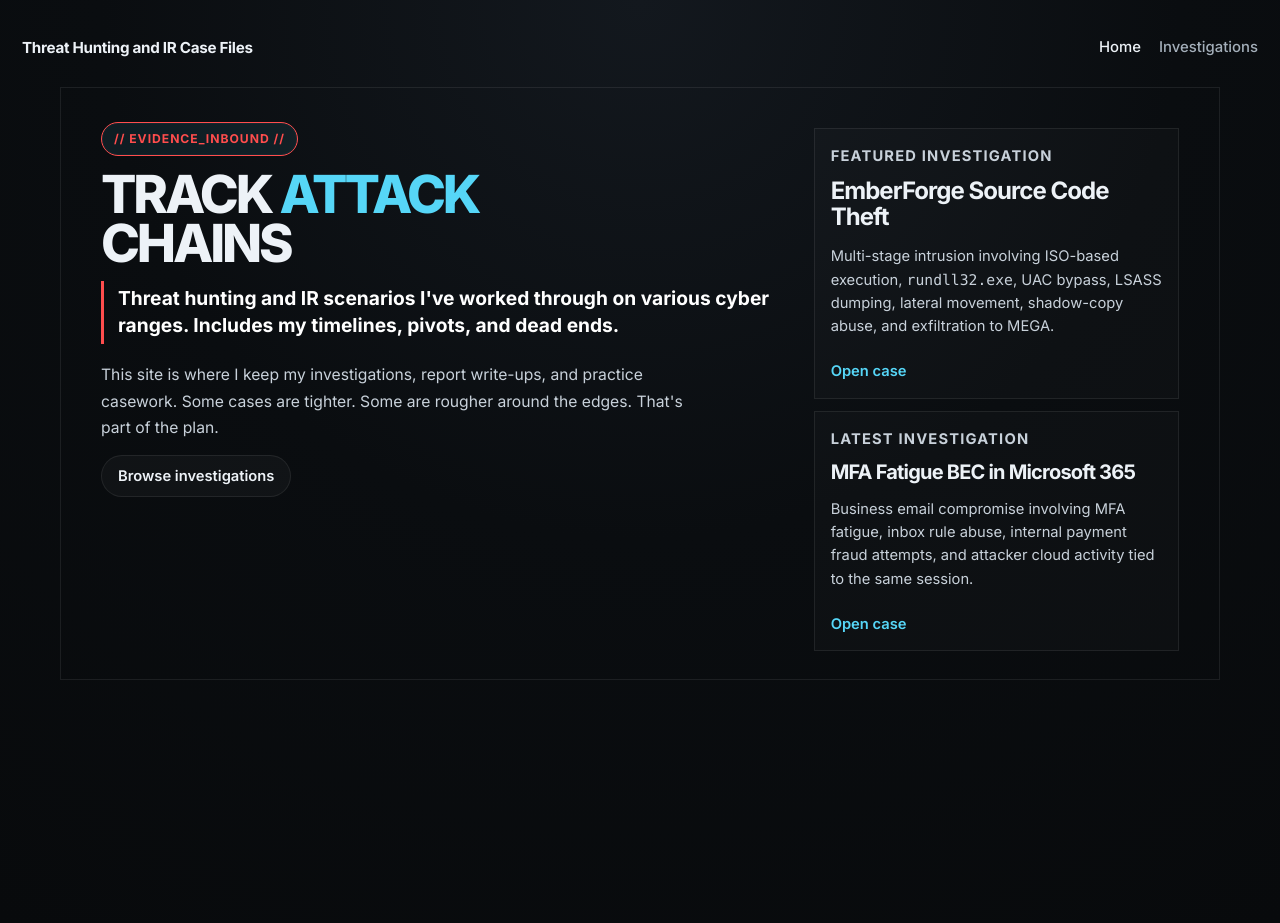
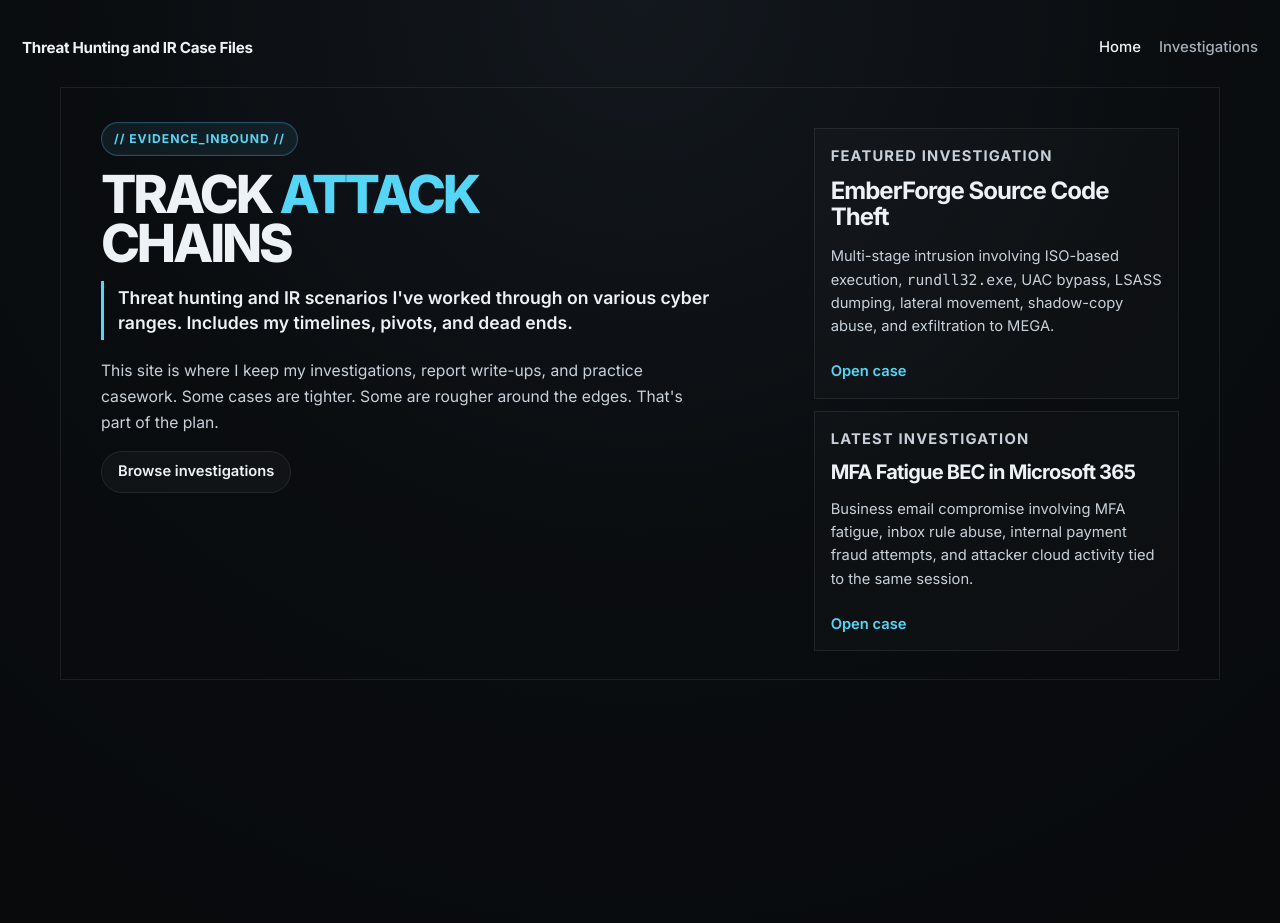
Before and after one commit to j-manli/j-manli.github.io, a Jekyll site: the page built from index.md, in a window 1280 px wide. Built offline with Jekyll 4.4.1, drawn with Linux system fonts in a browser that asks for light colours.

Commit message:
Update site.css

```diff
--- a/assets/css/site.css
+++ b/assets/css/site.css
@@ -726,33 +726,41 @@ code {
   background: rgba(255, 255, 255, 0.015);
 }
 
-
-
-
-
-
-
-
-
-
-
-
-
+.hero-card {
+  background: transparent !important;
+  box-shadow: none !important;
+  backdrop-filter: none !important;
+}
 
 .signal-badge {
-  color: #ff4d4d !important;
-  border-color: #ff4d4d !important;
+  color: #56d6f7 !important;
+  border-color: rgba(86, 214, 247, 0.28) !important;
+  background: rgba(86, 214, 247, 0.08) !important;
 }
 
 .hero-callout {
-  border-left-color: #ff4d4d !important;
   background: transparent !important;
-  color: #ffffff !important;
-  font-size: 1.2rem !important;
-  font-weight: 700 !important;
+  border-left: 3px solid #56d6f7 !important;
+  border-top: 0 !important;
+  border-right: 0 !important;
+  border-bottom: 0 !important;
+  border-radius: 0 !important;
+  padding: 4px 0 4px 14px !important;
+  margin-bottom: 18px !important;
+  color: var(--text) !important;
+  font-size: 1.1rem !important;
+  font-weight: 600 !important;
+  line-height: 1.45 !important;
+  max-width: 54ch !important;
 }
 
-.hero-card {
-  background: transparent !important;
-  box-shadow: none !important;
+.hero-intro-tight {
+  color: var(--soft) !important;
+  font-size: 0.98rem !important;
+  line-height: 1.68 !important;
 }
+
+.panel,
+.right-rail-card {
+  background: rgba(255, 255, 255, 0.015) !important;
+}
```
